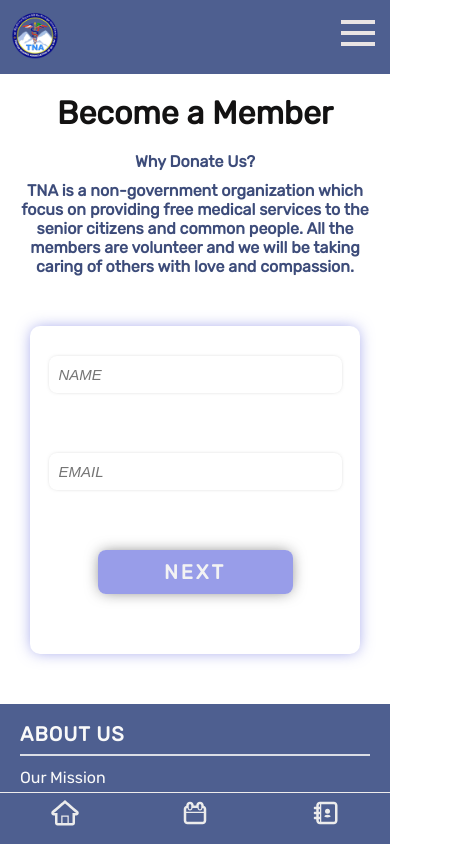
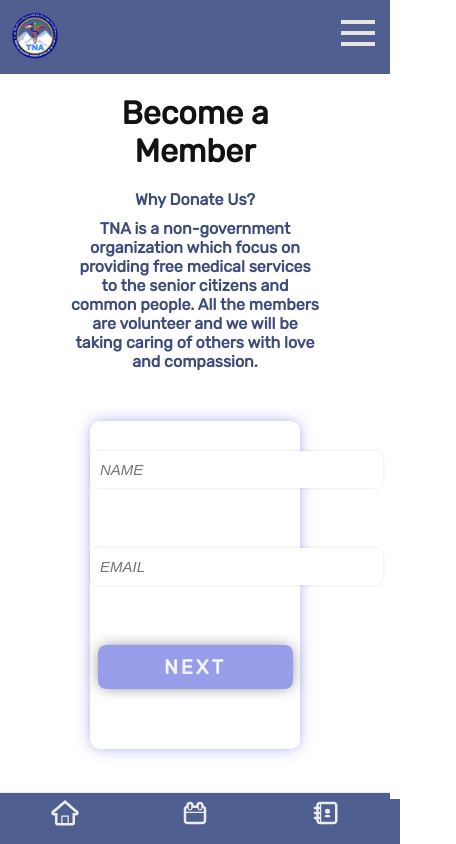
Before and after one commit to TenNga/Tibetan-Nurses-Association, a React (Create React App) app: page /member in a window 390 px wide. Shown: the top 844 px of the page, 456 px wide, since content can reach past the window. Built offline with nearby package versions, Linux system fonts and the light colour scheme.

Commit message:
final home page desktop style

```diff
--- a/src/Components/css/FooterSection.css
+++ b/src/Components/css/FooterSection.css
@@ -8,7 +8,7 @@
     text-transform: uppercase;
     letter-spacing: 1px;
     font-size: 20px;
-    border-bottom: 2px solid rgba(249, 249, 249, 0.822);
+    border-bottom: 1px solid rgba(249, 249, 249, 0.822);
     padding-top: 10px;
 }
 
@@ -23,27 +23,5 @@
 }
 
 @media only screen and (max-width: 600px) {
-    .footer-section {
-        color: #F9F9F9;
-        text-align: left;
-        margin: 0px 20px;
-    }
 
-    .footer-section h1{
-        text-transform: uppercase;
-        letter-spacing: 1px;
-        font-size: 20px;
-        border-bottom: 2px solid rgba(249, 249, 249, 0.822);
-        padding-top: 10px;
-    }
-
-    .footer-subsection {
-        padding: 10px 0px;
-    }
-
-    .footer-subsection h4{
-        line-height: 1.5;
-        font-weight: lighter;
-        text-transform: capitalize;
-    }
 }
--- a/src/Container/css/Footer.css
+++ b/src/Container/css/Footer.css
@@ -1,7 +1,7 @@
 .footer-container {
     display: grid;
     grid-template-columns: 1fr 1fr 1fr;
-
+    padding: 0px 200px;
     background-color: #4E5F90;
     font-family: "Rubik";
     line-height: 2;
--- a/src/Container/css/MainContainer.css
+++ b/src/Container/css/MainContainer.css
@@ -1,5 +1,9 @@
 .main-middle-container {
-    margin: auto 5vw;
+    margin-left: auto;
+    margin-right: auto;
+    max-width: 1440px;
+    padding-left: 3.75rem;
+    padding-right: 3.75rem;
 }
 
 
--- a/src/Container/css/WhatWeDo.css
+++ b/src/Container/css/WhatWeDo.css
@@ -7,7 +7,7 @@
 
 .what-we-do-container {
     display: flex;
-
+    margin-bottom: 20px;
 }
 
 @media only screen and (max-width: 600px) {
```
